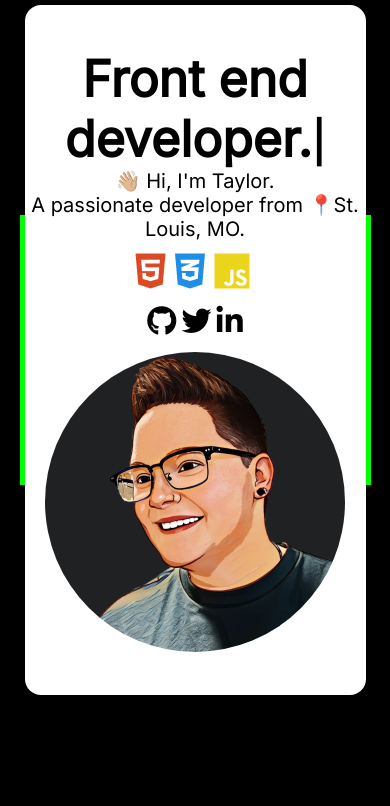
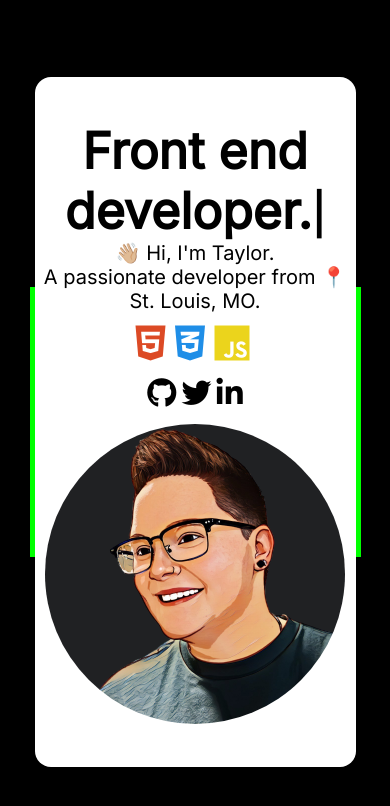
Before and after one commit to tayloreisele/my-website, a plain HTML site: page index.html in a window 390 px wide. Drawn offline with nearby package versions, Linux system fonts and the light colour scheme.

Commit message:
Updated to center all content on all screens.

```diff
--- a/style.css
+++ b/style.css
@@ -6,13 +6,16 @@
 
 body {
     background-color: black;
-    margin-top: 20%;
     margin-left: auto;
     margin-right: auto;
     width: 90%;
     color: black;
     font-family: Inter;
     max-width: 1440px;
+    display: flex;
+    justify-content: center;
+    align-items: center;
+    min-height: 100vh;
   }
 
 
@@ -55,9 +58,9 @@ body {
   @media screen and (max-width: 900px) {
 
     body {
-      width: 90%;
       margin: auto;
-
+      height: 700px;
+      padding: 10px !important;
     }
 
     .about-me-container {
@@ -65,7 +68,20 @@ body {
 
     }
 
+    p, h1 {
+      text-align: center;
+    }
 
+
+    .typing-container {
+      width: 100% !important;
+    }
+
+    .social-media {
+      padding-top: 15px;
+      justify-content: center;
+      padding-bottom: 15px;
+    }
 }
 
 
```
Also changed, not shown: 1 other file.
